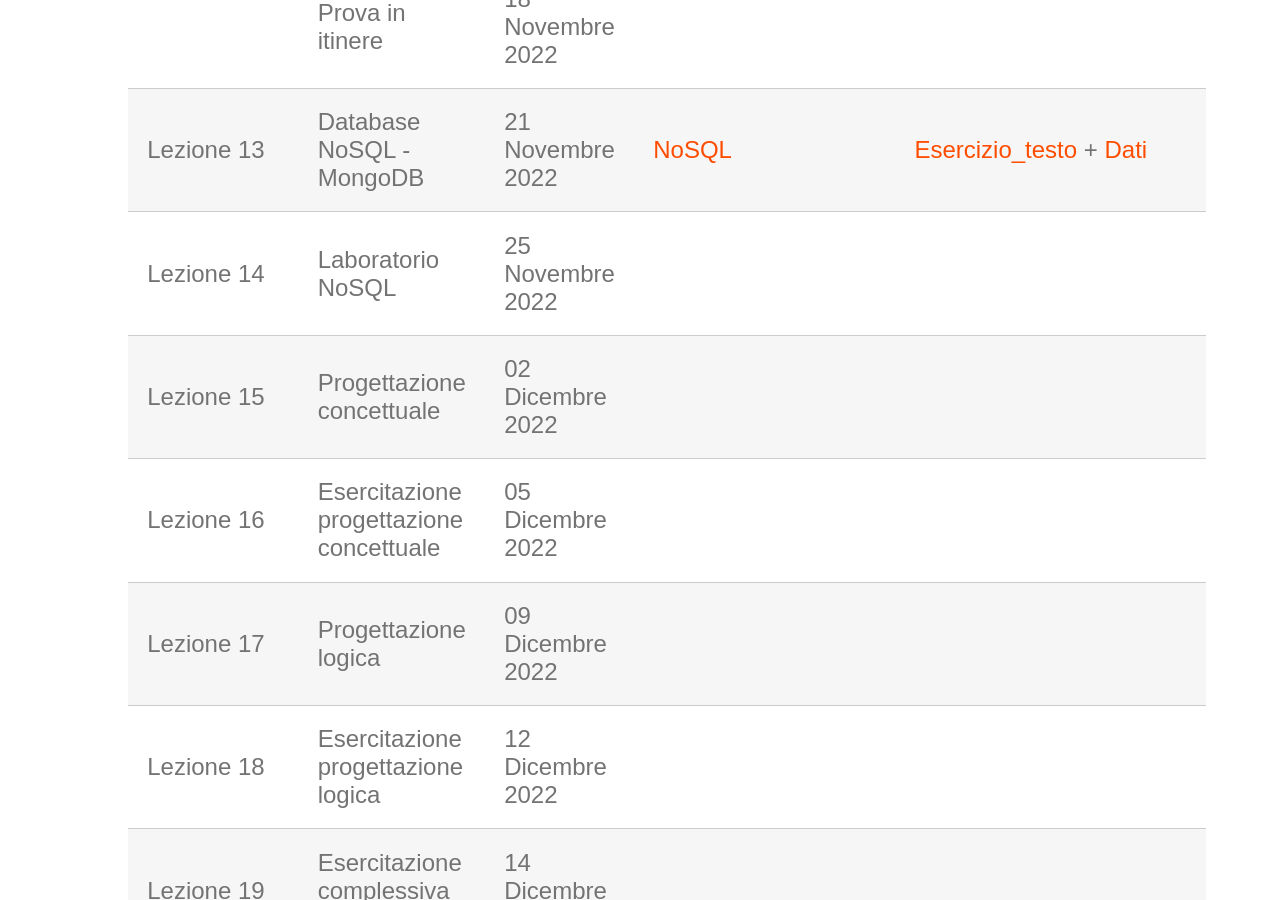
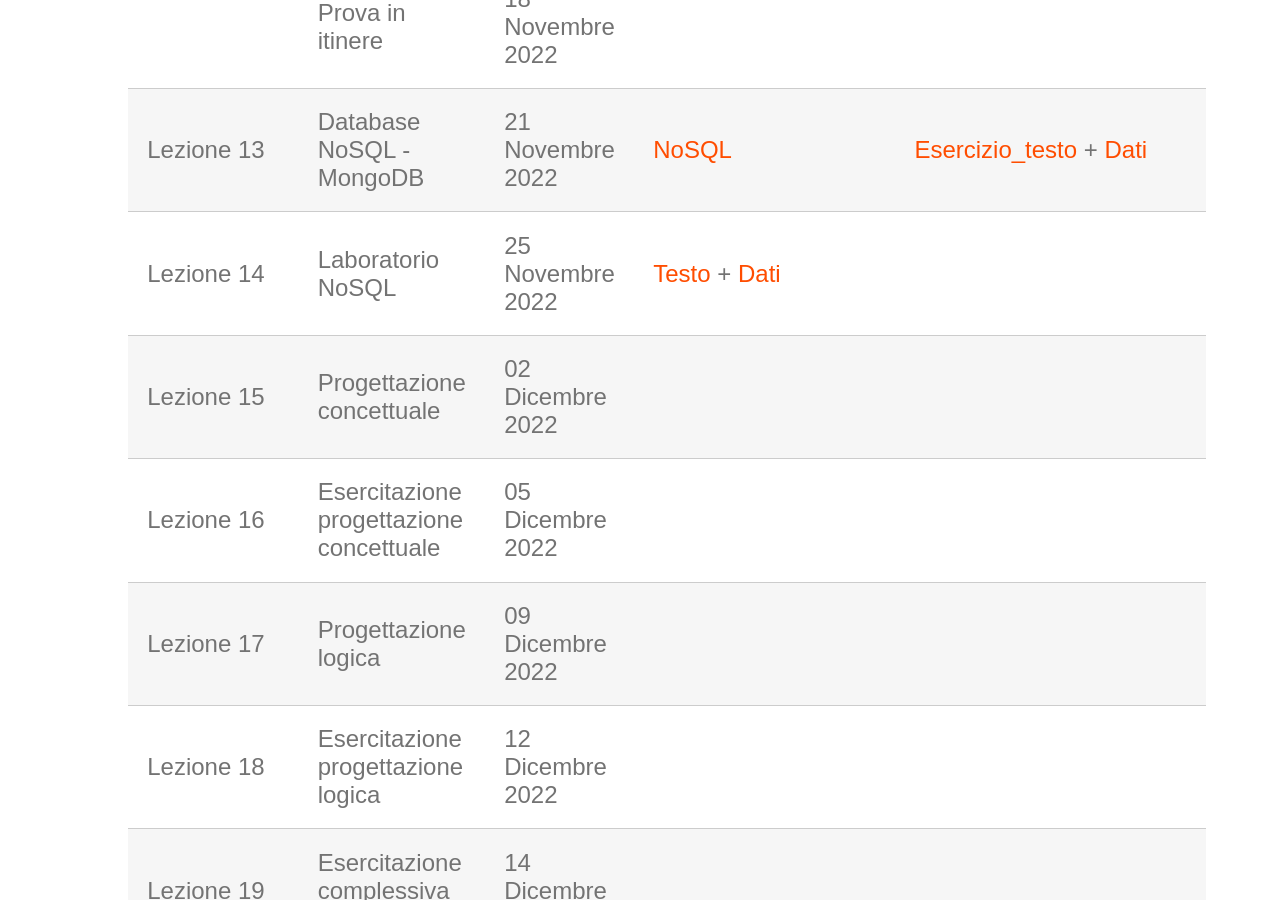
Before and after one commit to perceivelab/database-course, a Jekyll site: the page built from lezioni.md, in a window 1280 px wide and 900 px high, scrolled down 2110 px. Built offline with Jekyll 4.4.1, drawn with Linux system fonts in a browser that asks for light colours; our own code applies the rules of GitHub Pages for plain Markdown files.

Commit message:
Update lezioni.md

```diff
--- a/lezioni.md
+++ b/lezioni.md
@@ -22,7 +22,7 @@ Questa pagina contiene le slide, note e gli esempi di codice delle lezioni del c
 | Lezione 12 | Simulazione prova in itinere             | 14 Novembre 2022  |   [Testo](https://drive.google.com/file/d/1_YcSMiG2r-j5_gkYtsCTBWINlie_lFp0/view?usp=sharing)  + [(Dati)](https://drive.google.com/file/d/18euh_Ov4_DCh9OymHIPlvDSUVkOdeDlo/view?usp=sharing)| [Soluzione](https://drive.google.com/file/d/1G5EJTd3QUSbpBP77APIb-zW8sSZmlGbg/view?usp=sharing)            |
 |            | Prova in itinere               | 18 Novembre 2022  |                         |             |
 | Lezione 13 | Database NoSQL - MongoDB                 | 21 Novembre 2022  |    [NoSQL](https://drive.google.com/file/d/1W4_aYwbzdaquzuzfpXw7h7pne60HvJB5/view?usp=sharing)                     |   [Esercizio_testo](https://drive.google.com/file/d/1nvLxDGR_t-WDJWiXnCn9gWLpbnOKjjvc/view?usp=sharing)  + [Dati](https://studentiunict-my.sharepoint.com/:u:/g/personal/concetto_spampinato_unict_it/EQATE4R5b7BEodSAT5hHzFQB43Bmpj2PcGxqQlsQArT8EQ?e=P9qnDR)|
-| Lezione 14 | Laboratorio NoSQL                        | 25 Novembre 2022  |                         |             |
+| Lezione 14 | Laboratorio NoSQL                        | 25 Novembre 2022  |     [Testo](https://drive.google.com/file/d/1PUf2R25JiSu6lnkpaJbS2Vw2OmU0Xc0C/view?usp=sharing) + [Dati](https://drive.google.com/file/d/1ijUw0IAcVg2_ksmuJJlCvEo7agR2i5hi/view?usp=sharing)                    |             |
 | Lezione 15 | Progettazione concettuale                | 02 Dicembre 2022  |                         |             |
 | Lezione 16 | Esercitazione progettazione concettuale  | 05 Dicembre 2022  |                         |             |
 | Lezione 17 | Progettazione logica                     | 09 Dicembre 2022  |                         |             |
```
